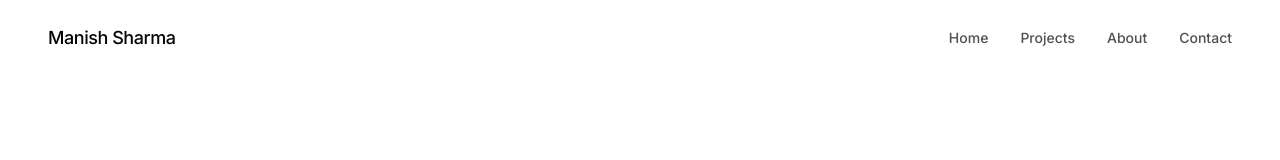
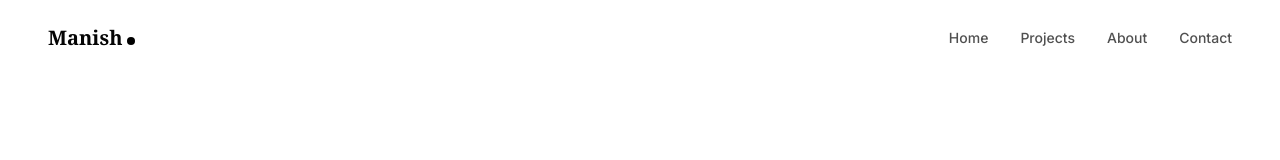
Before and after one commit to manishdashsharma/manish-portfolio, a React (Vite) app: page / in a window 1280 px wide. Shown: the top 160 px of the page. Built offline with nearby package versions, Linux system fonts and the light colour scheme.

Commit message:
Changed name with dot

```diff
--- a/src/components/Footer.tsx
+++ b/src/components/Footer.tsx
@@ -9,7 +9,7 @@ const Footer: React.FC = () => {
         <div className="flex flex-col md:flex-row justify-between items-center">
           <div className="mb-6 md:mb-0">
             <div className="font-serif text-xl font-bold">
-              Manish Dash Sharma
+              Manish
               <span className="inline-block w-2 h-2 ml-1 bg-black rounded-full" />
             </div>
             <p className="text-sm text-gray-600 mt-2">
--- a/src/components/Navbar.tsx
+++ b/src/components/Navbar.tsx
@@ -34,9 +34,10 @@ const Navbar: React.FC = () => {
     >
       <div className="container mx-auto container-padding flex items-center justify-between">
         <a href="#home" className="z-50">
-          <span className="font-medium text-foreground text-lg tracking-tight">
-            Manish Sharma
-          </span>
+          <div className="font-serif text-xl font-bold">
+              Manish
+              <span className="inline-block w-2 h-2 ml-1 bg-black rounded-full" />
+            </div>
         </a>
 
         {/* Desktop Menu */}
```
